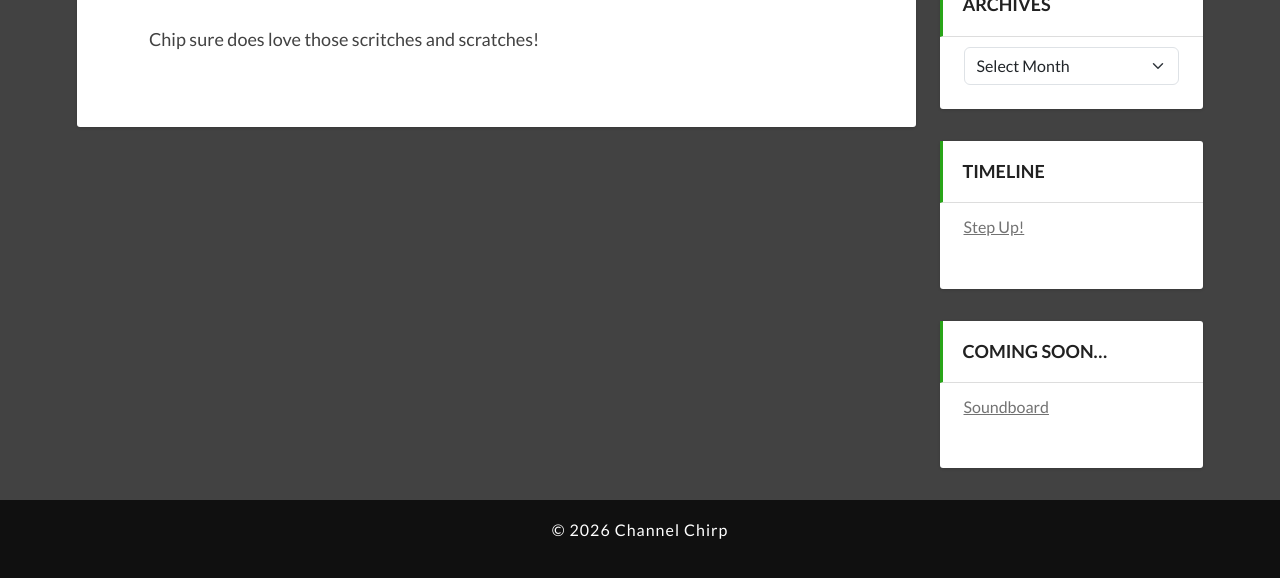
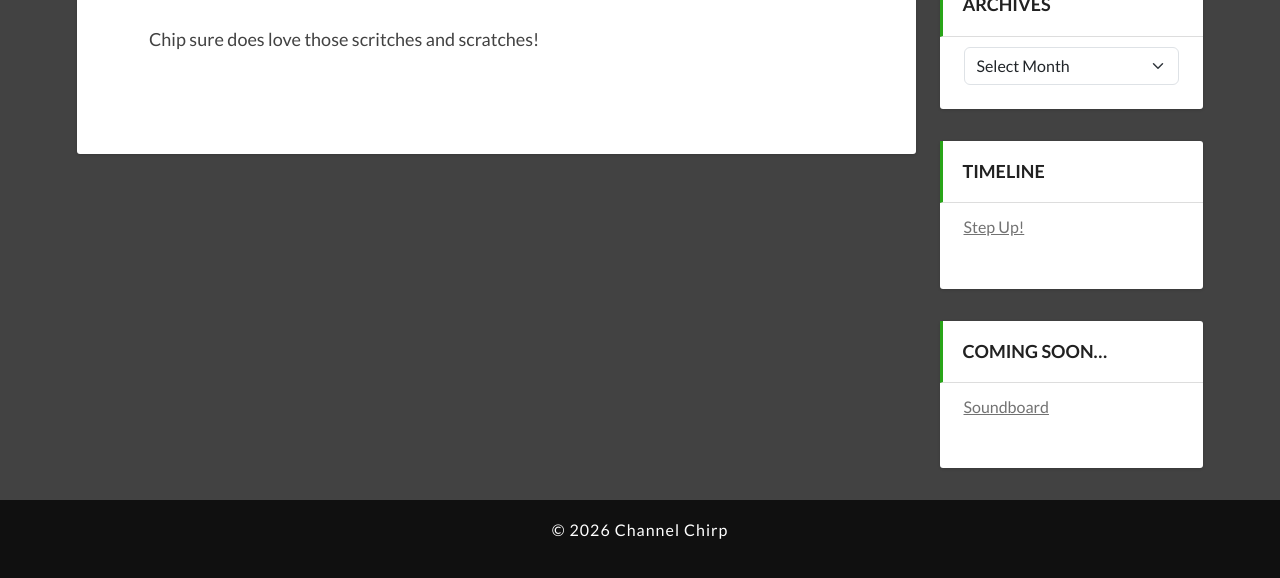
Before and after one commit to ChannelChirp/website, a Jekyll site: the page built from _posts/2018-02-19-chip-scritches.md, in a window 1280 px wide and 1209 px high. Shown: the part 625-1203 px from the top of the window. Built offline with Jekyll 4.4.1, drawn with Linux system fonts in a browser that asks for light colours.

Commit message:
fix: css again, why css, why

```diff
--- a/css/lighthouse.css
+++ b/css/lighthouse.css
@@ -523,12 +523,11 @@
 .post-card .entry-content > header.entry-header,
 .post-card .entry-content > div.entry-content,
 .post-card .entry-content > footer.entry-footer {
-  margin-bottom: 3rem;          /* space to see the grey background */
+  border-bottom: 8px solid #424242;
 }
 
-/* Remove the margin from the last element so the card’s bottom stays flush */
 .post-card .entry-content > :last-child {
-  margin-bottom: 0;
+  border-bottom: none;
 }
 
 
```
